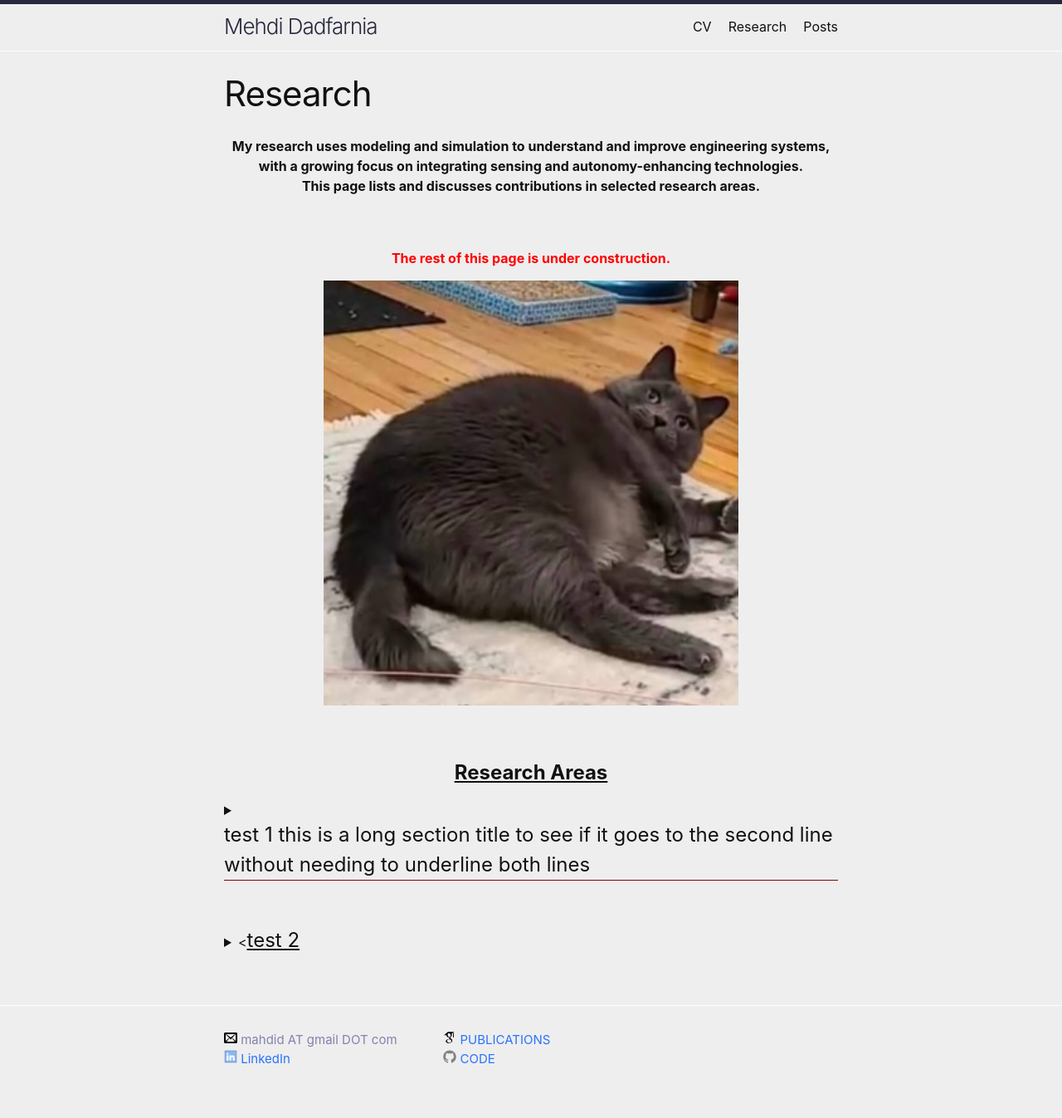
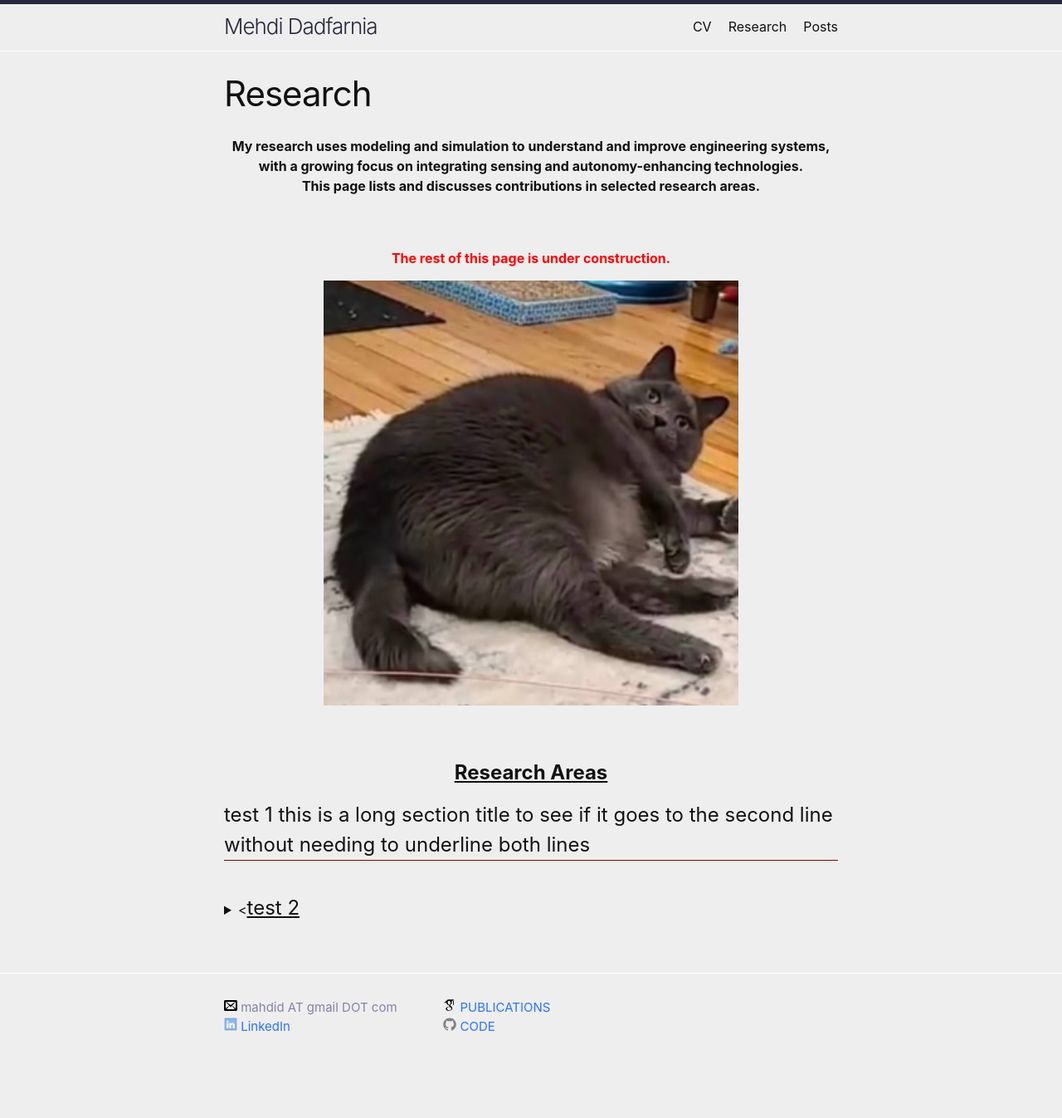
Before and after one commit to mehdidadfarnia/mehdidadfarnia.github.io, a Jekyll site: the page built from research.markdown, in a window 1280 px wide. Shown: the whole page at 83% size. Built offline with Jekyll 4.4.1, drawn with Linux system fonts in a browser that asks for light colours; after the commit the page ends 1308 px from its top, so only the background shows below that.

Commit message:
testing expandable section try 6

```diff
--- a/research.markdown
+++ b/research.markdown
@@ -19,10 +19,11 @@ permalink: /Research/
 
 
 <details>
-  <summary><h1 style="display: block; border-bottom: 1px solid darkred;">test 1 this is a long section title to see if it goes to the second line without needing to underline both lines </h1></summary>
+  <summary style="display: flex; align-items: center;">
+    <h1 style="display: block; border-bottom: 1px solid darkred; margin: 0; flex: 1;">test 1 this is a long section title to see if it goes to the second line without needing to underline both lines</h1>
+  </summary>
   hidden content
 </details>
-
 <br>
 
 <details>
```
